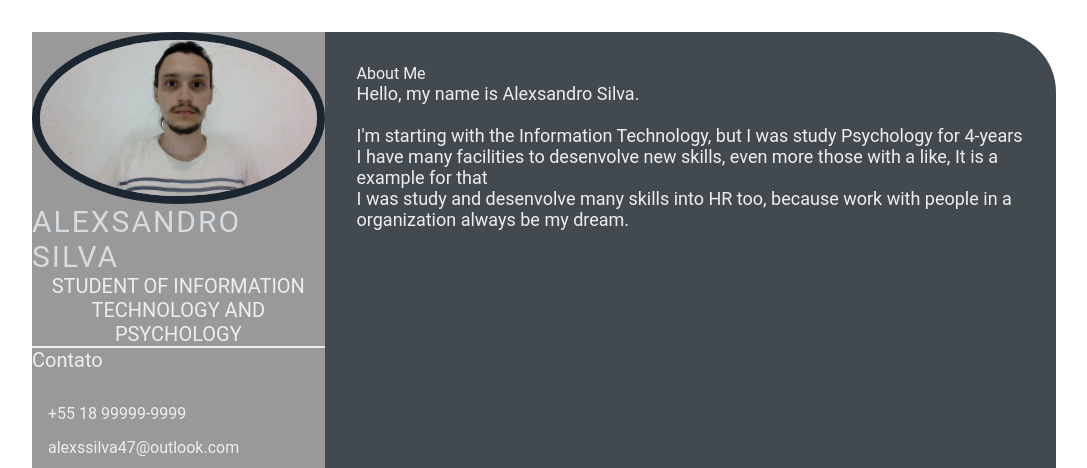
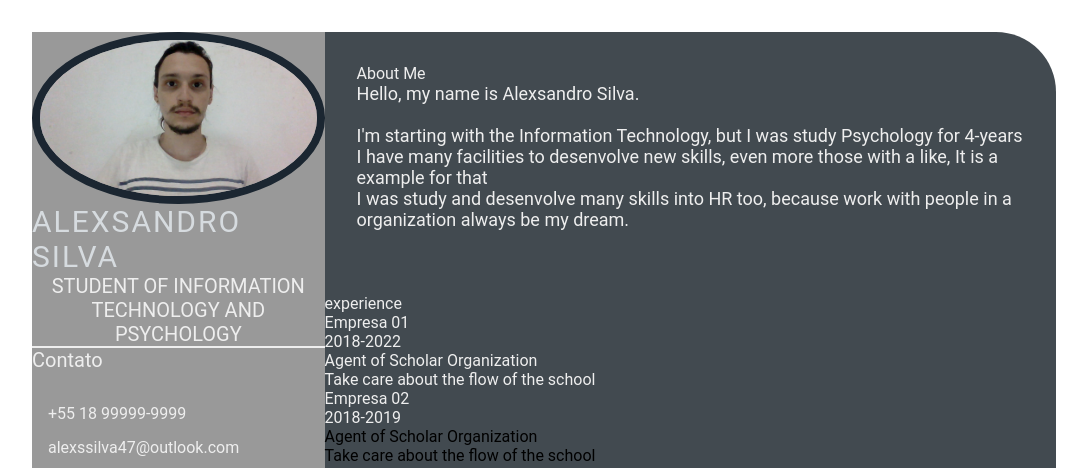
Before and after one commit to hotdogsup/devweekgit.github.io, a plain HTML site: page index.html in a window 1280 px wide. Shown: the top 468 px of the page, without its empty margins (96-1183 px from the left). Drawn offline with Linux system fonts and the light colour scheme.

Commit message:
Job Details

```diff
--- a/index.html
+++ b/index.html
@@ -45,7 +45,33 @@
                     </p>
                 </section>
             </div>
-
+            <section class="experience gap">
+                <div class=" right-title">experience
+                    <div class="experiebce-contents">
+                        <div class="exp-left">
+                            <p class="exp-company-name">Empresa 01</p>
+                            <p class="exp-time-period">2018-2022</p>
+                        </div>
+                    </div>
+                    <div class="exp-right">
+                        <p class="exp-position">Agent of Scholar Organization</p>
+                        <p class="Exp-desc">
+                           Take care about the flow of the school
+                        </p>
+                    </div>
+                    <div class="exp-left">
+                        <p class="exp-company-name">Empresa 02</p>
+                        <p class="exp-time-period">2018-2019</p>
+                    </div>
+                </div>
+                <div class="exp-right">
+                    <p class="exp-position">Agent of Scholar Organization</p>
+                    <p class="Exp-desc">
+                       Take care about the flow of the school
+                    </p>
+                </div>
+                </div>
+            </section>
         </section>
     </main>
 </body>
```
